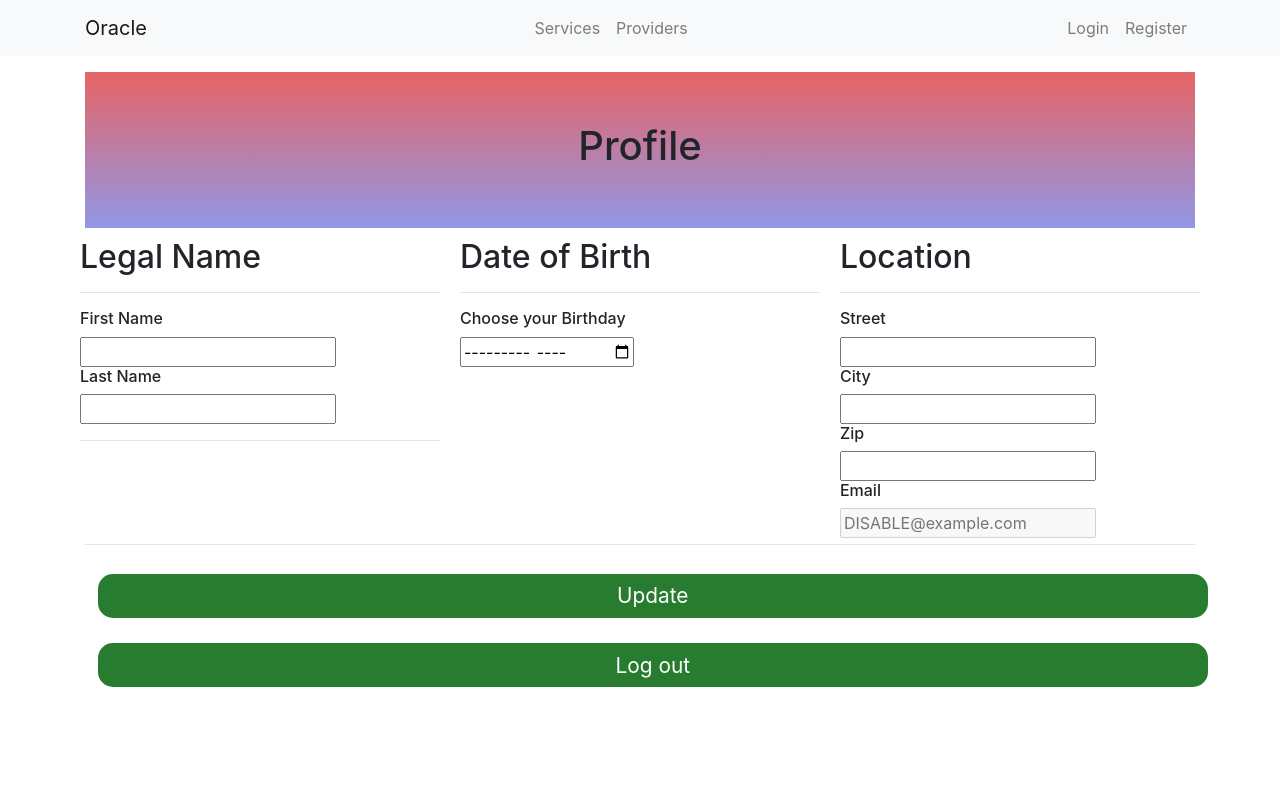
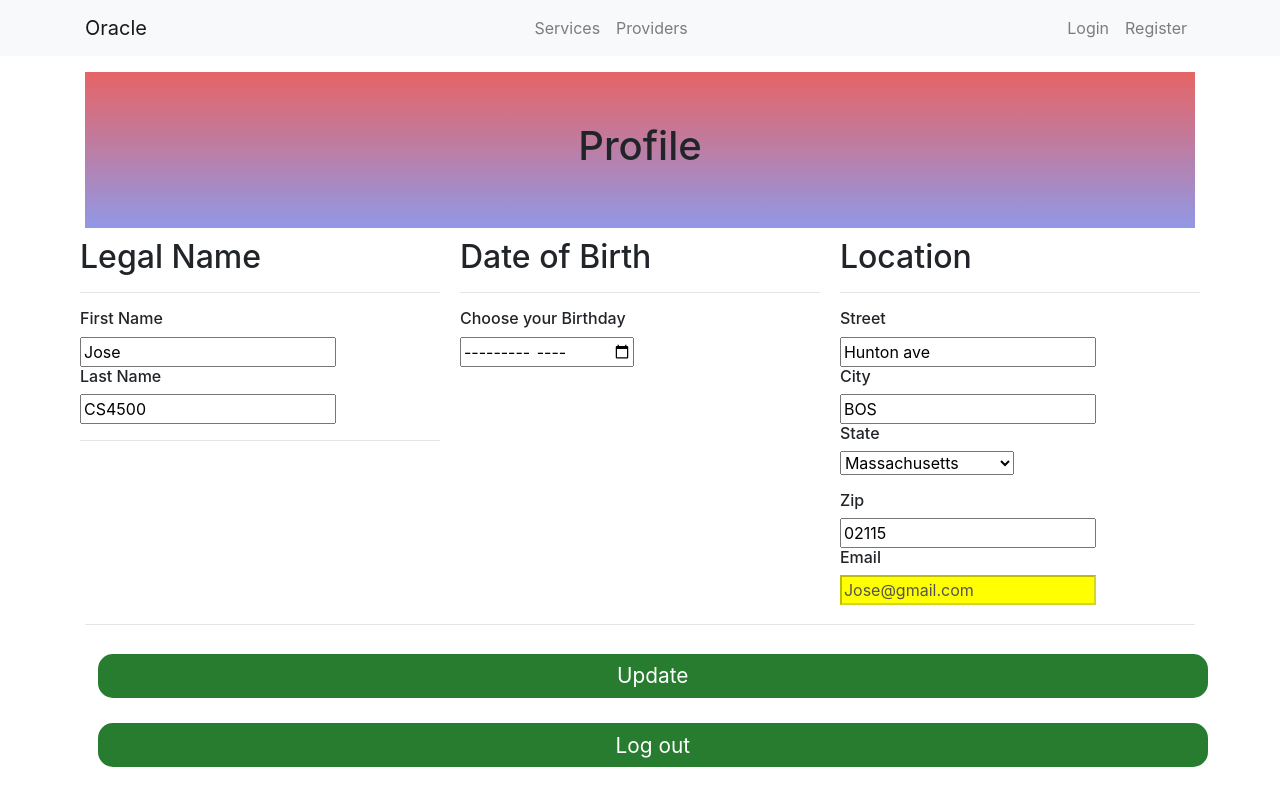
Before and after one commit to sd19oracle/cs4500-sp19-client-react-oracle, a React (Create React App) app: page /profile in a window 1280 px wide. Built offline with nearby package versions, Linux system fonts and the light colour scheme.

Commit message:
Profile page web serve done!

```diff
--- a/src/components/Profile.js
+++ b/src/components/Profile.js
@@ -1,16 +1,19 @@
 import React from "react";
 import {SelectUSState} from "react-select-us-states";
-
+import UserService from "../services/UserService";
 class Profile extends React.Component {
   constructor(props) {
     super(props);
     this.state = {
-      user: {
-        username: null,
-      },
+      // DIRECTLY GET USER INFO
+      // currentUser : UserService.getInstance().getCurrentUser()
+      currentUser : { firstname : "Jose", lastname : "CS4500", bd : null, street : "Hunton ave",
+      city : "BOS", state : "MA", zip :"02115", email: "Jose@gmail.com"}
     };
     this.setNewValue = this.setNewValue.bind(this);
     this.logOut = this.logOut.bind(this);
+    this.handleInputChange = this.handleInputChange.bind(this);
+    this.updateUser = this.updateUser.bind(this);
   }
 
   setNewValue(newValue) {
@@ -18,22 +21,42 @@ class Profile extends React.Component {
   }
 
   logOut() {
-    this.props.history.push({pathname:"./home", state : {username: null}});
+    UserService.getInstance().logout()
+    this.props.history.push({pathname:"./home"});
+  }
+
+  handleInputChange(event) {
+    const target = event.target;
+    const value = target.value;
+    const name = target.name;
+
+    this.setState(prevState => ({
+        currentUser: {
+            ...prevState.question,
+            [name]: value
+        },
+    }));
+}
+
+  updateUser() {
+    UserService.getInstance().updateCurrentUser(this.state.currentUser)
+    this.props.history.push({pathname:"./home"});
   }
 
   render() {
-    return (<div>
+    return (
+    <div>
       <div className ="box2"> <h1>Profile</h1></div>
-      <form>
+      <form onSubmit = {this.updateUser}>
     <div class="row">
     <div class="column" >
           <h2>Legal Name</h2>
           <hr></hr>
           <div>
             <h6>First Name</h6>
-            <input/>
+            <input name="firstname" value={this.state.currentUser.firstname} onChange={this.handleInputChange}/>
             <h6>Last Name</h6>
-            <input/>
+            <input name="lastname" value={this.state.currentUser.lastname} onChange={this.handleInputChange}/>
            </div>
            <hr></hr>
   </div>
@@ -41,22 +64,75 @@ class Profile extends React.Component {
     <h2>Date of Birth</h2>
     <hr></hr>
       <h6>Choose your Birthday</h6>
-      <input type="month"/>
+      <input type="month" name="bd" value={this.state.currentUser.bd} onChange={this.handleInputChange}/>
   </div>
   <div class="column" >
   <h2> Location </h2>
   <hr></hr>
   <h6>Street</h6>
-      <input type="text"/>
+      <input type="text" name="street" value={this.state.currentUser.street} onChange={this.handleInputChange}/>
       <h6>City</h6>
-      <input type="text"/>
-      {/* <p>
-        Select a state: <SelectUSState id="myId" className="myClassName" onChange={this.setNewValue}/>
-      </p> */}
+      <input type="text" name="city" value={this.state.currentUser.city} onChange={this.handleInputChange}/>
+      <h6>State</h6>
+      <p >
+      <select name="state" value={this.state.currentUser.state} onChange={this.handleInputChange}>
+	<option value="AL">Alabama</option>
+	<option value="AK">Alaska</option>
+	<option value="AZ">Arizona</option>
+	<option value="AR">Arkansas</option>
+	<option value="CA">California</option>
+	<option value="CO">Colorado</option>
+	<option value="CT">Connecticut</option>
+	<option value="DE">Delaware</option>
+	<option value="DC">District Of Columbia</option>
+	<option value="FL">Florida</option>
+	<option value="GA">Georgia</option>
+	<option value="HI">Hawaii</option>
+	<option value="ID">Idaho</option>
+	<option value="IL">Illinois</option>
+	<option value="IN">Indiana</option>
+	<option value="IA">Iowa</option>
+	<option value="KS">Kansas</option>
+	<option value="KY">Kentucky</option>
+	<option value="LA">Louisiana</option>
+	<option value="ME">Maine</option>
+	<option value="MD">Maryland</option>
+	<option value="MA">Massachusetts</option>
+	<option value="MI">Michigan</option>
+	<option value="MN">Minnesota</option>
+	<option value="MS">Mississippi</option>
+	<option value="MO">Missouri</option>
+	<option value="MT">Montana</option>
+	<option value="NE">Nebraska</option>
+	<option value="NV">Nevada</option>
+	<option value="NH">New Hampshire</option>
+	<option value="NJ">New Jersey</option>
+	<option value="NM">New Mexico</option>
+	<option value="NY">New York</option>
+	<option value="NC">North Carolina</option>
+	<option value="ND">North Dakota</option>
+	<option value="OH">Ohio</option>
+	<option value="OK">Oklahoma</option>
+	<option value="OR">Oregon</option>
+	<option value="PA">Pennsylvania</option>
+	<option value="RI">Rhode Island</option>
+	<option value="SC">South Carolina</option>
+	<option value="SD">South Dakota</option>
+	<option value="TN">Tennessee</option>
+	<option value="TX">Texas</option>
+	<option value="UT">Utah</option>
+	<option value="VT">Vermont</option>
+	<option value="VA">Virginia</option>
+	<option value="WA">Washington</option>
+	<option value="WV">West Virginia</option>
+	<option value="WI">Wisconsin</option>
+	<option value="WY">Wyoming</option>
+</select>
+      </p>
       <h6>Zip</h6>
-      <input type="text"/>
+      <input type="text" name="zip" value={this.state.currentUser.zip} onChange={this.handleInputChange}/>
       <h6>Email</h6>
-      <input type="text" placeholder="DISABLE@example.com" disabled/>
+      <input type="text" name="email" value={this.state.currentUser.email} disabled style={{background : "yellow"}}/>
       <br/>
   </div>
   </div>
--- a/src/index.scss
+++ b/src/index.scss
@@ -13,7 +13,7 @@ body {
   float: left;
   width: 33.33%;
   padding: 10px;
-  height: 300px; /* Should be removed. Only for demonstration */
+  height: 380px; /* Should be removed. Only for demonstration */
 }
 
 code {
@@ -79,7 +79,7 @@ code {
   width: 50 rem;
   text-align: center;
   padding: 50px;
-  background: linear-gradient(#e66465, #9198e6);;
+  background: linear-gradient(#e66465, #9198e6);
 }
 
 .button {
--- a/src/services/UserService.js
+++ b/src/services/UserService.js
@@ -75,4 +75,21 @@ export default class UserService {
       }
     });
   }
+
+  updateCurrentUser(user) {
+    return fetch(this.urlPrefix + "/api/currentUser/update", {
+      body: JSON.stringify(user),
+      method: "POST",
+      credentials: "include",
+      headers: {
+        "Content-Type": "application/json"
+      }
+    }).then(response => {
+      if (response.ok) {
+        return response.json();
+      } else {
+        throw new HttpError(response);
+      }
+    });
+  }
 }
```
